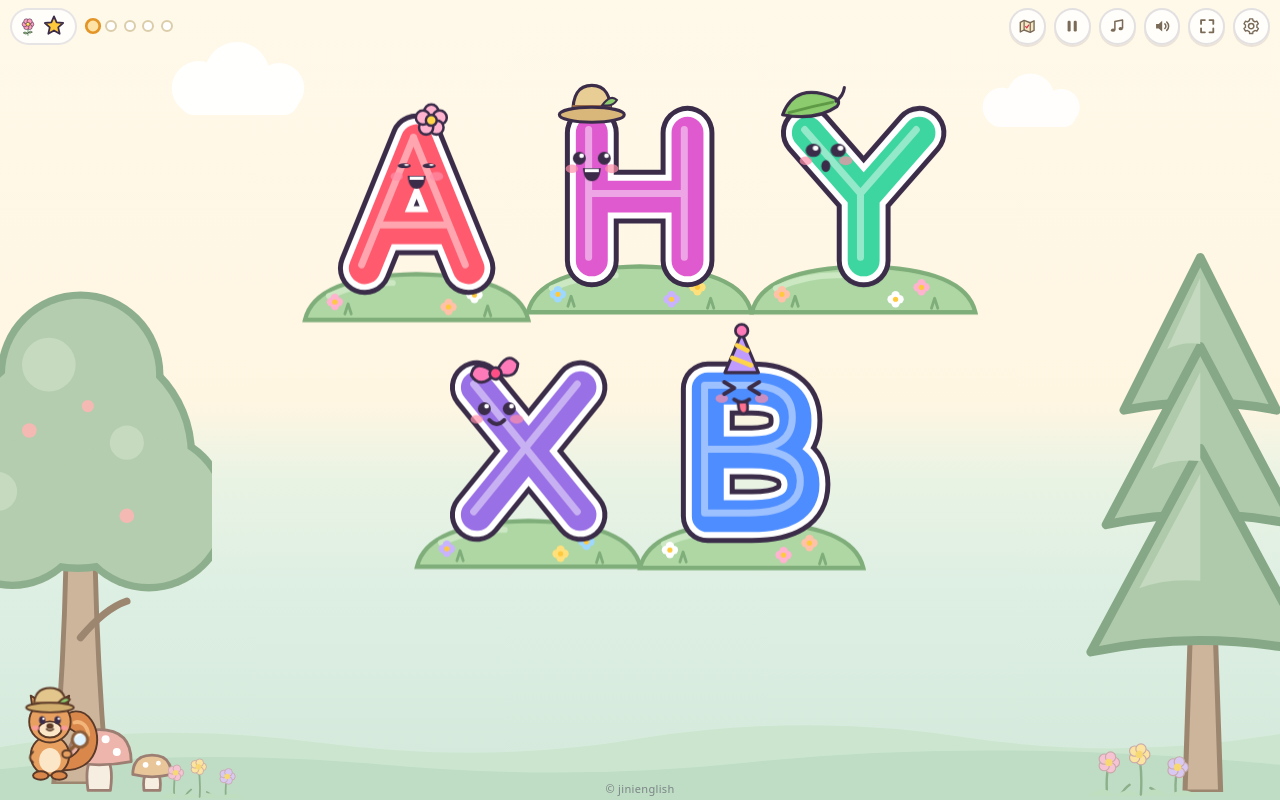
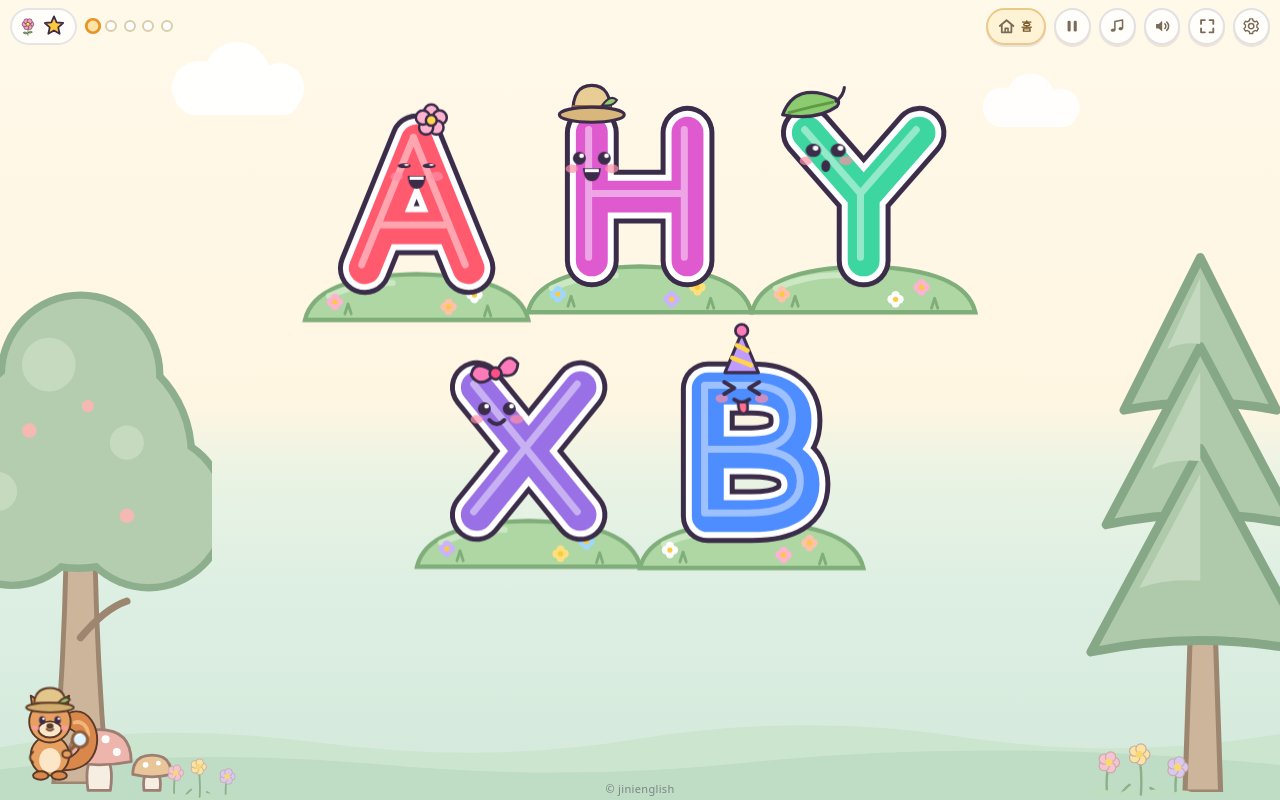
Before and after one commit to yoojenny17-rgb/claude-connected, a plain HTML site: page missing-letter.html in a window 1280 px wide. Both pictures are taken after a click on the button 640 px from the left and 669 px from the top of the page. Drawn offline with Linux system fonts and the light colour scheme.

Commit message:
Add an always-visible home button
Replace the small map icon with a labelled house button shown on the
game and praise screens, and add a home button to the pause screen.

Co-Authored-By: Claude Opus 5.5 <noreply@anthropic.com>
Claude-Session: https://claude.ai/code/session_01Gj6QjQ6a9CbmDZYtN3Wnmg

```diff
--- a/missing-letter.html
+++ b/missing-letter.html
@@ -172,6 +172,9 @@ body[data-screen="game"] #sqMini{display:block}
 #pauseOv{position:fixed;inset:0;z-index:60;display:none;place-items:center;background:rgba(255,248,230,.72);backdrop-filter:blur(3px);-webkit-backdrop-filter:blur(3px)}
 #pauseOv.show{display:grid}
 #pauseOv .playBtn{animation:pulse 1.4s ease-in-out infinite}
+.pauseBtns{display:flex;gap:5vmin;align-items:center}
+body[data-screen="start"] #homeBtn{display:none}
+#homeBtn{background:#FFF3D6;border-color:#EBC98A;color:#7a5a2a}
 
 /* ---------- 설정 ---------- */
 #settings{position:fixed;inset:0;z-index:70;display:none;place-items:center;background:rgba(59,45,74,.35);padding:16px}
@@ -251,7 +254,7 @@ body[data-screen="game"] #sqMini{display:block}
 
 <div id="corner">
   <button class="cbtn pill game-only" id="revealBtn" aria-label="정답 보기"></button>
-  <button class="cbtn game-only" id="homeBtn" aria-label="지도로 돌아가기"></button>
+  <button class="cbtn pill" id="homeBtn" aria-label="홈 화면으로"></button>
   <button class="cbtn game-only" id="pauseBtn" aria-label="일시정지"></button>
   <button class="cbtn" id="musicBtn" aria-label="배경음악 켜기/끄기"></button>
   <button class="cbtn" id="muteBtn" aria-label="소리 켜기/끄기"></button>
@@ -263,7 +266,7 @@ body[data-screen="game"] #sqMini{display:block}
 <button id="nextBtn" aria-label="다음"></button>
 <div id="fx"></div>
 
-<div id="pauseOv"><button class="playBtn" id="resumeBtn" aria-label="계속하기"></button></div>
+<div id="pauseOv"><div class="pauseBtns"><button class="roundBtn sand" id="pauseHomeBtn" aria-label="홈 화면으로"></button><button class="playBtn" id="resumeBtn" aria-label="계속하기"></button></div></div>
 
 <div id="settings" role="dialog" aria-label="선생님 설정">
   <div class="panel">
@@ -765,9 +768,9 @@ const IC = {
   gear:`<svg viewBox="0 0 24 24"><path d="M12 8.5a3.5 3.5 0 1 0 0 7a3.5 3.5 0 0 0 0-7z" fill="none" stroke="#7a6a58" stroke-width="2"/><path d="M19.4 13.5a7.6 7.6 0 0 0 0-3l2-1.6-2-3.4-2.4.9a7.5 7.5 0 0 0-2.6-1.5L14 2.4h-4l-.4 2.5A7.5 7.5 0 0 0 7 6.4l-2.4-.9-2 3.4 2 1.6a7.6 7.6 0 0 0 0 3l-2 1.6 2 3.4 2.4-.9a7.5 7.5 0 0 0 2.6 1.5l.4 2.5h4l.4-2.5a7.5 7.5 0 0 0 2.6-1.5l2.4.9 2-3.4z" fill="none" stroke="#7a6a58" stroke-width="1.8" stroke-linejoin="round"/></svg>`,
   sound:`<svg viewBox="0 0 24 24"><g class="on"><path d="M4 9h3.5L12 5v14l-4.5-4H4z" fill="#7a6a58"/><path d="M15.5 9a4 4 0 0 1 0 6M18 6.5a7.5 7.5 0 0 1 0 11" fill="none" stroke="#7a6a58" stroke-width="2" stroke-linecap="round"/></g><g class="off"><path d="M4 9h3.5L12 5v14l-4.5-4H4z" fill="#b8a994"/><path d="M16 9.5l5 5M21 9.5l-5 5" stroke="#D93650" stroke-width="2.2" stroke-linecap="round"/></g></svg>`,
   music:`<svg viewBox="0 0 24 24"><g class="on"><path d="M9 17V6l10-2v11" fill="none" stroke="#7a6a58" stroke-width="2" stroke-linejoin="round"/><ellipse cx="6.6" cy="17.2" rx="2.8" ry="2.2" fill="#7a6a58"/><ellipse cx="16.6" cy="15.2" rx="2.8" ry="2.2" fill="#7a6a58"/></g><g class="off"><path d="M9 17V6l10-2v11" fill="none" stroke="#b8a994" stroke-width="2" stroke-linejoin="round"/><ellipse cx="6.6" cy="17.2" rx="2.8" ry="2.2" fill="#b8a994"/><ellipse cx="16.6" cy="15.2" rx="2.8" ry="2.2" fill="#b8a994"/><path d="M3 3l18 18" stroke="#D93650" stroke-width="2.2" stroke-linecap="round"/></g></svg>`,
+  house:`<svg viewBox="0 0 24 24"><path d="M3.5 11.2 12 4l8.5 7.2" fill="none" stroke="#7a6a58" stroke-width="2.4" stroke-linecap="round" stroke-linejoin="round"/><path d="M6 10v9.2h12V10" fill="none" stroke="#7a6a58" stroke-width="2.2" stroke-linejoin="round"/><path d="M10.2 19.2v-5h3.6v5" fill="none" stroke="#7a6a58" stroke-width="2" stroke-linejoin="round"/></svg>`,
   fs:`<svg viewBox="0 0 24 24"><path d="M4 9V4h5M20 9V4h-5M4 15v5h5M20 15v5h-5" fill="none" stroke="#7a6a58" stroke-width="2.4" stroke-linecap="round" stroke-linejoin="round"/></svg>`,
   pause:`<svg viewBox="0 0 24 24"><rect x="6" y="5" width="4" height="14" rx="1.6" fill="#7a6a58"/><rect x="14" y="5" width="4" height="14" rx="1.6" fill="#7a6a58"/></svg>`,
-  home:`<svg viewBox="0 0 24 24"><path d="M3 7l5-2.5 8 3 5-2.5v12.5l-5 2.5-8-3-5 2.5z" fill="#F6E7C3" stroke="#7a6a58" stroke-width="1.8" stroke-linejoin="round"/><path d="M8 4.5v12.5M16 7.5V20" stroke="#7a6a58" stroke-width="1.6"/><path d="M10 12.5l1.5 1.5L14 10.5" fill="none" stroke="#D93650" stroke-width="1.6" stroke-linecap="round"/></svg>`,
   eye:`<svg viewBox="0 0 24 24"><path d="M2 12s3.6-6 10-6 10 6 10 6-3.6 6-10 6S2 12 2 12z" fill="#fff" stroke="#7a6a58" stroke-width="1.8"/><circle cx="12" cy="12" r="3.2" fill="#7a6a58"/></svg>`,
   play:`<svg viewBox="0 0 24 24"><path d="M6 3.8 Q6 2.6 7.1 3.2 L20.2 11 Q21.2 11.6 20.2 12.2 L7.1 20.8 Q6 21.4 6 20.2Z" fill="#fff"/></svg>`,
   arrow:`<svg viewBox="0 0 24 24"><path d="M4 12h13M12 5.5l7 6.5-7 6.5" fill="none" stroke="#fff" stroke-width="3.4" stroke-linecap="round" stroke-linejoin="round"/></svg>`,
@@ -886,6 +889,7 @@ function show(id){
 }
 function clearFx(){ $('#fx').innerHTML = ''; }
 function goMap(){
+  if(Clock.paused){ settingsPaused = false; setPause(false); }
   G.gen++; Clock.timers = []; G.phase = 'idle';
   try { speechSynthesis.cancel(); } catch(e) {}
   clearFx(); hideNext(); document.body.classList.remove('picking');
@@ -1459,7 +1463,8 @@ function init(){
   $('#musicBtn').innerHTML = IC.music;
   $('#fsBtn').innerHTML = IC.fs;
   $('#pauseBtn').innerHTML = IC.pause;
-  $('#homeBtn').innerHTML = IC.home;
+  $('#homeBtn').innerHTML = IC.house + '<span>홈</span>';
+  $('#pauseHomeBtn').innerHTML = IC.house.replace(/#7a6a58/g, '#fff');
   $('#revealBtn').innerHTML = IC.eye + '<span>정답 보기</span>';
   $('#sqMini').insertAdjacentHTML('beforeend', SQUIRREL);
   document.body.classList.toggle('muted', S.muted);
@@ -1472,7 +1477,8 @@ function init(){
   $('#nextBtn').addEventListener('click', onNext);
   $('#againBtn').addEventListener('click', () => { SFX.init(); SFX.tap(); startGame(); });
   $('#mapBtn').addEventListener('click', () => { SFX.init(); SFX.tap(); goMap(); });
-  $('#homeBtn').addEventListener('click', () => { SFX.tap(); goMap(); });
+  $('#homeBtn').addEventListener('click', () => { SFX.init(); SFX.tap(); goMap(); });
+  $('#pauseHomeBtn').addEventListener('click', () => { SFX.init(); goMap(); SFX.tap(); });
   $('#pauseBtn').addEventListener('click', () => { SFX.init(); setPause(true); });
   $('#resumeBtn').addEventListener('click', () => { if(!settingsPaused) setPause(false); });
   $('#revealBtn').addEventListener('click', () => { SFX.init(); revealRest(); });
```
